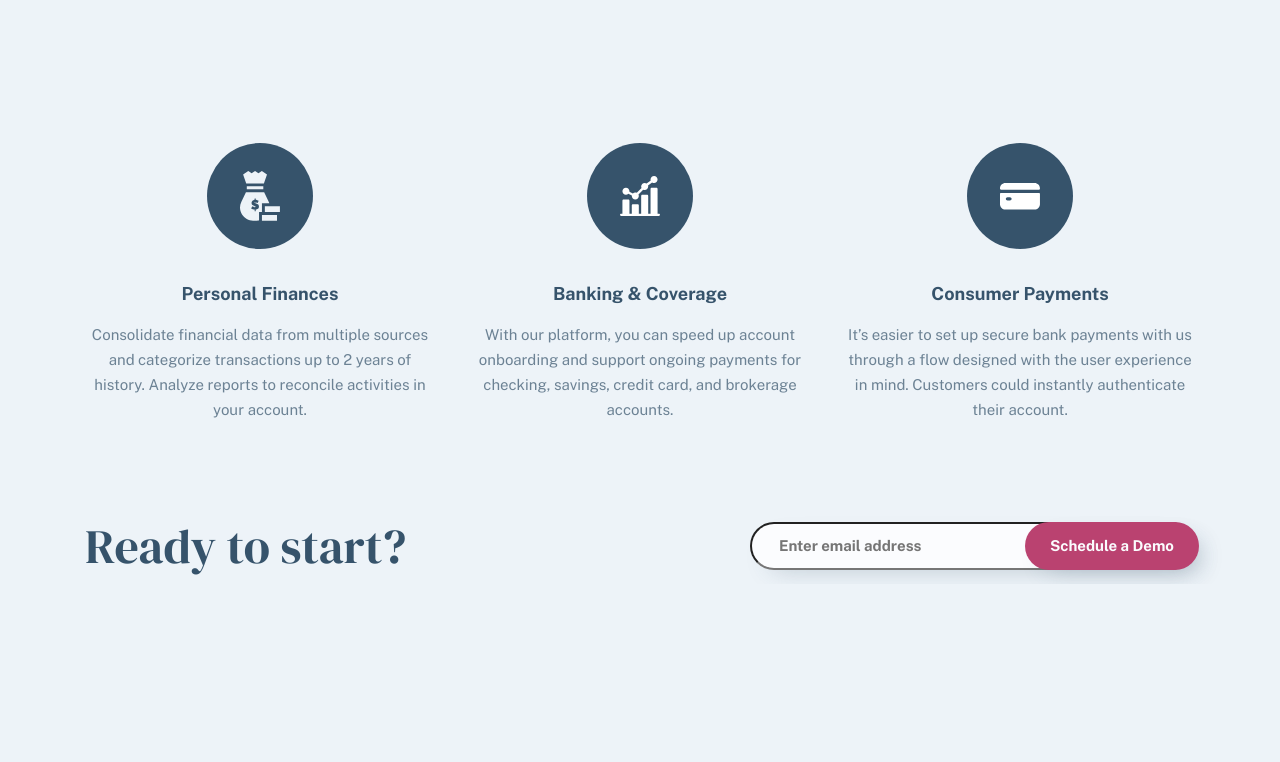
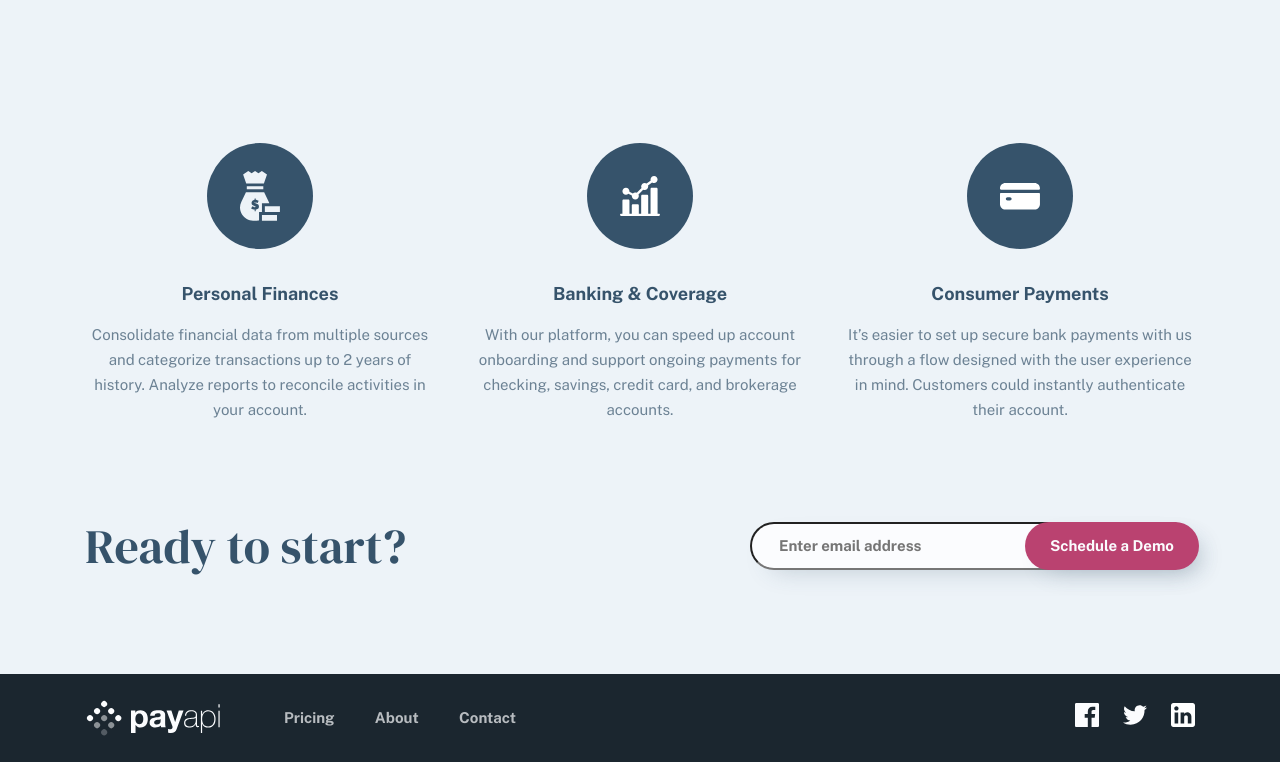
Before and after one commit to ismailovquvonchbek/2_oy_imtihon, a plain HTML site: page index.html in a window 1280 px wide. Shown: the part 1872-2634 px from the top of the page. Before the commit the page ends 2456 px from the top, so only its background shows below. Drawn offline with Linux system fonts and the light colour scheme.

Commit message:
imtihon_commit_4

```diff
--- a/index.html
+++ b/index.html
@@ -271,13 +271,38 @@
                 </div>
             </div>
         </section>
+    </main>
 
+    <footer class="footer">
+        <div class="container">
+            <a class="footer__link" href="#">
+                <img src="./img/footer-logo.svg" alt="Logo">
+            </a>
 
+            <div class="footer__list">
+                <div class="footer__item">
+                    <a class="footer__links" href="#">Pricing</a>
+                    <a class="footer__links" href="#">About</a>
+                    <a class="footer__links" href="#">Contact</a>
+                </div>
 
-    </main>
+                <div class="footer__info">
+                    <svg xmlns="http://www.w3.org/2000/svg" width="120" height="24" viewBox="0 0 120 24" fill="none">
+                        <path
+                            d="M22.675 0H1.325C0.593 0 0 0.593 0 1.325V22.676C0 23.407 0.593 24 1.325 24H12.82V14.706H9.692V11.084H12.82V8.413C12.82 5.313 14.713 3.625 17.479 3.625C18.804 3.625 19.942 3.724 20.274 3.768V7.008L18.356 7.009C16.852 7.009 16.561 7.724 16.561 8.772V11.085H20.148L19.681 14.707H16.561V24H22.677C23.407 24 24 23.407 24 22.675V1.325C24 0.593 23.407 0 22.675 0Z"
+                            fill="#FBFCFE" />
+                        <path
+                            d="M72 4.55705C71.117 4.94905 70.168 5.21305 69.172 5.33205C70.189 4.72305 70.97 3.75805 71.337 2.60805C70.386 3.17205 69.332 3.58205 68.21 3.80305C67.313 2.84605 66.032 2.24805 64.616 2.24805C61.437 2.24805 59.101 5.21405 59.819 8.29305C55.728 8.08805 52.1 6.12805 49.671 3.14905C48.381 5.36205 49.002 8.25705 51.194 9.72305C50.388 9.69705 49.628 9.47605 48.965 9.10705C48.911 11.388 50.546 13.522 52.914 13.997C52.221 14.185 51.462 14.229 50.69 14.081C51.316 16.037 53.134 17.46 55.29 17.5C53.22 19.123 50.612 19.848 48 19.54C50.179 20.937 52.768 21.752 55.548 21.752C64.69 21.752 69.855 14.031 69.543 7.10605C70.505 6.41105 71.34 5.54405 72 4.55705Z"
+                            fill="#FBFCFE" />
+                        <path fill-rule="evenodd" clip-rule="evenodd"
+                            d="M98.4 0H117.6C118.92 0 120 1.08 120 2.4V21.6C120 22.92 118.92 24 117.6 24H98.4C97.08 24 96 22.92 96 21.6V2.4C96 1.08 97.08 0 98.4 0ZM99.6 20.4H103.2V9.6H99.6V20.4ZM101.4 7.56C100.2 7.56 99.24 6.6 99.24 5.4C99.24 4.2 100.2 3.24 101.4 3.24C102.6 3.24 103.56 4.2 103.56 5.4C103.56 6.6 102.6 7.56 101.4 7.56ZM112.8 20.4H116.4V13.56C116.4 11.28 114.48 9.36 112.2 9.36C111.12 9.36 109.8 10.08 109.2 11.04V9.6H105.6V20.4H109.2V14.04C109.2 13.08 110.04 12.24 111 12.24C111.96 12.24 112.8 13.08 112.8 14.04V20.4Z"
+                            fill="white" />
+                    </svg>
+                </div>
+            </div>
+        </div>
+    </footer>
     <script src="./js/mani.js"></script>
-
-
 </body>
 
 </html>
--- a/scss/all-blocks/_all-blocks.scss
+++ b/scss/all-blocks/_all-blocks.scss
@@ -6,3 +6,4 @@
 @import "./simple";
 @import "./ready";
 @import "./start";
+@import "./footer";
--- /dev/null
+++ b/scss/all-blocks/_footer.scss
@@ -0,0 +1,57 @@
+.footer {
+    background-color: #1B262F;
+    padding: 25px 0;
+
+    .container {
+        display: flex;
+        gap: 64px;
+        justify-content: space-between;
+    }
+}
+
+.footer__item {
+    max-width: 232px;
+    width: 100%;
+    justify-content: space-between;
+    display: flex;
+}
+
+.footer__list {
+    display: flex;
+    align-items: center;
+    max-width: 911px;
+    width: 100%;
+    justify-content: space-between;
+}
+
+.footer__links {
+    color: #FBFCFE;
+    font-family: "Public Sans";
+    font-size: 15px;
+    font-style: normal;
+    font-weight: 700;
+    opacity: 0.7;
+
+    &:hover {
+        opacity: 1;
+    }
+}
+
+
+@media only screen and (max-width: 580px) {
+    .footer .container {
+        flex-direction: column;
+        text-align: center;
+    }
+
+    .footer__list {
+        flex-direction: column;
+    }
+
+    .footer__item {
+        flex-direction: column;
+        margin-top: -20px;
+        gap: 40px;
+        margin-bottom: 39px;
+    }
+}
--- a/scss/all-blocks/_ready.scss
+++ b/scss/all-blocks/_ready.scss
@@ -37,7 +37,7 @@
 
 @media only screen and (max-width: 768px) {
     .ready__item {
-        max-width: 223px;
+        max-width: 233px;
         width: 100%;
     }
 }
--- a/scss/all-blocks/_start.scss
+++ b/scss/all-blocks/_start.scss
@@ -3,7 +3,7 @@
     align-items: center;
     justify-content: space-between;
     margin-top: 96px;
-    margin-bottom: 10px;
+    margin-bottom: 100px;
 }
 
 .start__heading {
```
Also changed, not shown: img/footer-logo.svg (added), style/main.min.css, 1 other file.
